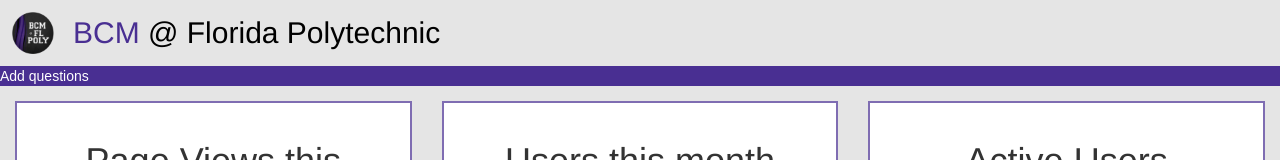
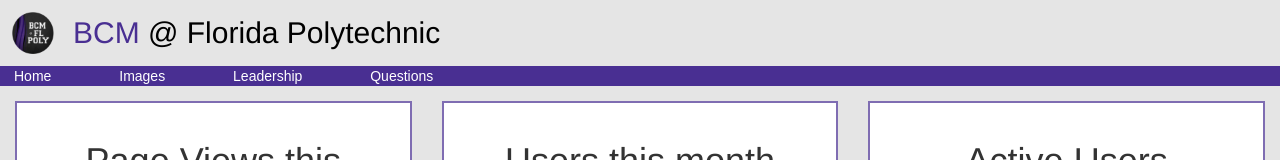
Before and after one commit to criggs626/BCM, a website: page frontEnd/home.html in a window 1280 px wide. Shown: the top 160 px of the page. Drawn offline with nearby package versions, Linux system fonts and the light colour scheme; a script that the page names is missing.

Commit message:
Added links for navigating

```diff
--- a/frontEnd/home.html
+++ b/frontEnd/home.html
@@ -15,7 +15,12 @@
 
         <!-- Nav Bar -->
         <div class="nav"><a href="/"><img src="img/icon.png" alt="BCM Logo" height="50vh"></a><h2 class="nav">BCM</h2><h2 class="nav" style="color:#000;margin-left:0px;">&nbsp;@ Florida Polytechnic</h2></div>
-        <div class="nav2"><a href="#contact" class="direct">Add questions</a></h4></div>
+        <div class="nav2">
+          <a href="#" class="direct" style="margin-right: 50px;margin-left: 14px">Home</a>
+          <a href="#images" class="direct" style="margin-right: 50px;margin-left: 14px">Images</a>
+          <a href="#leaders" class="direct" style="margin-right: 50px;margin-left: 14px">Leadership</a>
+          <a href="#questions" class="direct" style="margin-right: 50px;margin-left: 14px">Questions</a>
+        </div>
         <!-- Site Statitics \ Home page -->
         <div class="container-fluid section" id="main">
           <div class="row">
```
Also changed, not shown: frontEnd/index.html (+5 -7 lines).
